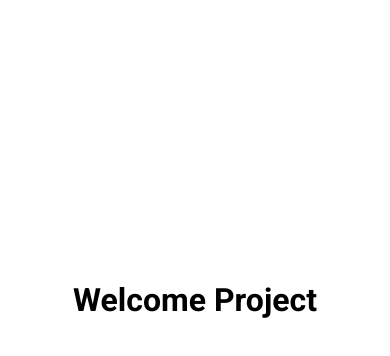
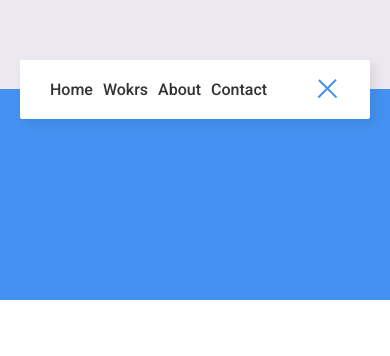
Before and after one commit to liuduwei/MiniProjects, a plain HTML site: page _start_/index.html in a window 390 px wide. Shown: the part 122-478 px from the top of the page. Drawn offline with Linux system fonts and the light colour scheme.

Commit message:
refactor animation-nav

```diff
--- a/_start_/index.html
+++ b/_start_/index.html
@@ -1,14 +1,27 @@
 <!DOCTYPE html>
 <html lang="en">
-<head>
-  <meta charset="UTF-8">
-  <meta http-equiv="X-UA-Compatible" content="IE=edge">
-  <meta name="viewport" content="width=device-width, initial-scale=1.0">
-  <link rel="stylesheet" href="style.css">
-  <script defer src="script.js"></script>
-  <title>Project</title>
-</head>
-<body>
-  <h1>Welcome Project</h1>
-</body>
+  <head>
+    <meta charset="UTF-8" />
+    <meta http-equiv="X-UA-Compatible" content="IE=edge" />
+    <meta name="viewport" content="width=device-width, initial-scale=1.0" />
+    <link rel="stylesheet" href="style.css" />
+    <script defer src="script.js"></script>
+    <title>Intresting some components</title>
+  </head>
+  <body>
+    <div class="animation-nav">
+      <nav class="nav active">
+        <ul>
+          <li><a href="#">Home</a></li>
+          <li><a href="#">Wokrs</a></li>
+          <li><a href="#">About</a></li>
+          <li><a href="#">Contact</a></li>
+        </ul>
+        <button class="btn">
+          <div class="line line1"></div>
+          <div class="line line2"></div>
+        </button>
+      </nav>
+    </div>
+  </body>
 </html>
--- a/_start_/script.js
+++ b/_start_/script.js
@@ -0,0 +1,8 @@
+// animation-nav
+const animation_nav_btnEl = document.querySelector(".btn");
+const animation_nav_navEl = document.querySelector(".nav");
+animation_nav_btnEl.addEventListener("click", () => {
+  animation_nav_navEl.classList.toggle("active");
+});
+
+// audio-button
--- a/_start_/style.css
+++ b/_start_/style.css
@@ -1,16 +1,120 @@
-@import url('https://fonts.googleapis.com/css2?family=Roboto:ital,wght@0,500;0,700;1,400&display=swap');
+@import url("https://fonts.googleapis.com/css2?family=Roboto:ital,wght@0,500;0,700;1,400&display=swap");
 
 * {
   box-sizing: border-box;
 }
 
 body {
-  font-family: 'Roboto', 'sans-serif';
+  font-family: "Roboto", "sans-serif";
   display: flex;
   flex-direction: column;
+  gap: 3rem;
   justify-content: center;
   align-items: center;
   overflow: hidden;
-  height: 100vh;
   margin: 0;
 }
+
+.animation-nav {
+  background-color: #ece8ef;
+  background-image: linear-gradient(
+    to bottom,
+    #ece8ef 0%,
+    #ece8ef 50%,
+    #4392f1 50%,
+    #4392f1 100%
+  );
+  height: 50vh;
+  width: 100%;
+  display: flex;
+  align-items: center;
+  justify-content: center;
+  margin: 0;
+}
+
+.animation-nav .nav {
+  background-color: #fff;
+  width: 80px;
+  border-radius: 2px;
+  box-shadow: 5px 5px 10px 1px rgba(0, 0, 0, 0.07);
+  display: flex;
+  align-items: center;
+  justify-content: center;
+  padding: 20px 30px;
+  transition: width 0.6s linear;
+  overflow-x: hidden;
+}
+
+.animation-nav .nav.active {
+  width: 350px;
+  padding: 20px 30px;
+  justify-content: center;
+}
+
+.animation-nav .nav ul {
+  width: 0;
+  opacity: 0;
+  display: flex;
+  gap: 10px;
+  list-style-type: none;
+  padding: 0;
+  margin: 0;
+  transition: opacity 0.6s linear, width 0.6s linear, flex 0.6s linear;
+}
+
+.animation-nav .nav.active ul {
+  opacity: 1;
+  width: 100%;
+  display: flex;
+  gap: 10px;
+  list-style-type: none;
+  padding: 0;
+  margin: 0;
+}
+
+.animation-nav .nav ul li {
+  transform: rotateY(0);
+  transition: transform 0.6s linear;
+}
+
+.animation-nav .nav.active ul li {
+  transform: rotateY(360deg);
+}
+
+.animation-nav .btn {
+  z-index: 99;
+  cursor: pointer;
+  background: none;
+  outline: none;
+  border: none;
+}
+
+.animation-nav .line {
+  width: 25px;
+  height: 2px;
+  background-color: #4392f1;
+  transition: transform 0.6s linear;
+}
+
+.animation-nav .line1 {
+  transform: rotate(0);
+  margin-bottom: 10px;
+}
+
+.animation-nav .line2 {
+  transform: rotate(0);
+}
+
+.animation-nav .nav.active .line1 {
+  transform: rotate(-765deg) translateY(8px);
+}
+
+.animation-nav .nav.active .line2 {
+  transform: rotate(765deg) translateY(-8.8px);
+}
+
+.animation-nav .nav ul li a {
+  text-decoration: none;
+  color: #333;
+  transition: transform 0.6s linear;
+}
--- a/animation-nav/script.js
+++ /dev/null
@@ -1,5 +0,0 @@
-const btn = document.querySelector('.btn');
-const nav = document.querySelector('.nav');
-btn.addEventListener('click', () => {
-  nav.classList.toggle('active');
-})
--- a/animation-nav/style.css
+++ /dev/null
@@ -1,113 +0,0 @@
-@import url("https://fonts.googleapis.com/css2?family=Roboto:ital,wght@0,500;0,700;1,400&display=swap");
-
-* {
-  box-sizing: border-box;
-}
-
-body {
-  background-color: #ece8ef;
-  background-image: linear-gradient(
-    to bottom,
-    #ece8ef 0%,
-    #ece8ef 50%,
-    #4392f1 50%,
-    #4392f1 100%
-  );
-  font-family: "Roboto", "sans-serif";
-  height: 100vh;
-  display: flex;
-  align-items: center;
-  justify-content: center;
-  margin: 0;
-}
-
-.nav {
-  background-color: #fff;
-  width: 80px;
-  border-radius: 2px;
-  box-shadow: 5px 5px 10px 1px rgba(0, 0, 0, 0.07);
-  display: flex;
-  align-items: center;
-  justify-content: center;
-  padding: 20px 30px;
-  transition: width 0.6s linear;
-  overflow-x: hidden ;
-}
-
-.nav.active {
-  width: 350px;
-  padding: 20px 30px;
-  justify-content: center;
-}
-
-.nav ul {
-  width: 0;
-  opacity: 0;
-  display: flex;
-  gap: 10px;
-  list-style-type: none;
-  padding: 0;
-  margin: 0;
-  transition: opacity 0.6s linear, width 0.6s linear, flex 0.6s linear;
-}
-
-.nav.active ul {
-  opacity: 1;
-  width: 100%;
-  display: flex;
-  gap: 10px;
-  list-style-type: none;
-  padding: 0;
-  margin: 0;
-}
-
-
-
-.nav ul li{
-  transform: rotateY(0);
-  transition: transform 0.6s linear;
-}
-
-.nav.active ul li{
-  transform: rotateY(360deg);
-}
-
-
-
-.btn {
-  z-index: 99;
-  cursor: pointer;
-  background: none;
-  outline: none;
-  border: none;
-}
-
-.line {
-  width: 25px;
-  height: 2px;
-  background-color: #4392f1;
-  transition: transform 0.6s linear;
-}
-
-.line1 {
-  transform: rotate(0);
-  margin-bottom: 10px;
-}
-
-.line2 {
-  transform: rotate(0);
-}
-
-.nav.active .line1 {
-  transform: rotate(-765deg) translateY(8px);
-}
-
-.nav.active .line2 {
-  transform:rotate(765deg) translateY(-8.8px);
-}
-
-.nav ul li a{
-  text-decoration: none;
-  color: #333;
-  transition: transform 0.6s linear;
-}
```
Also changed, not shown: animation-nav/index.html (+9 -22 lines), 3 other files.
